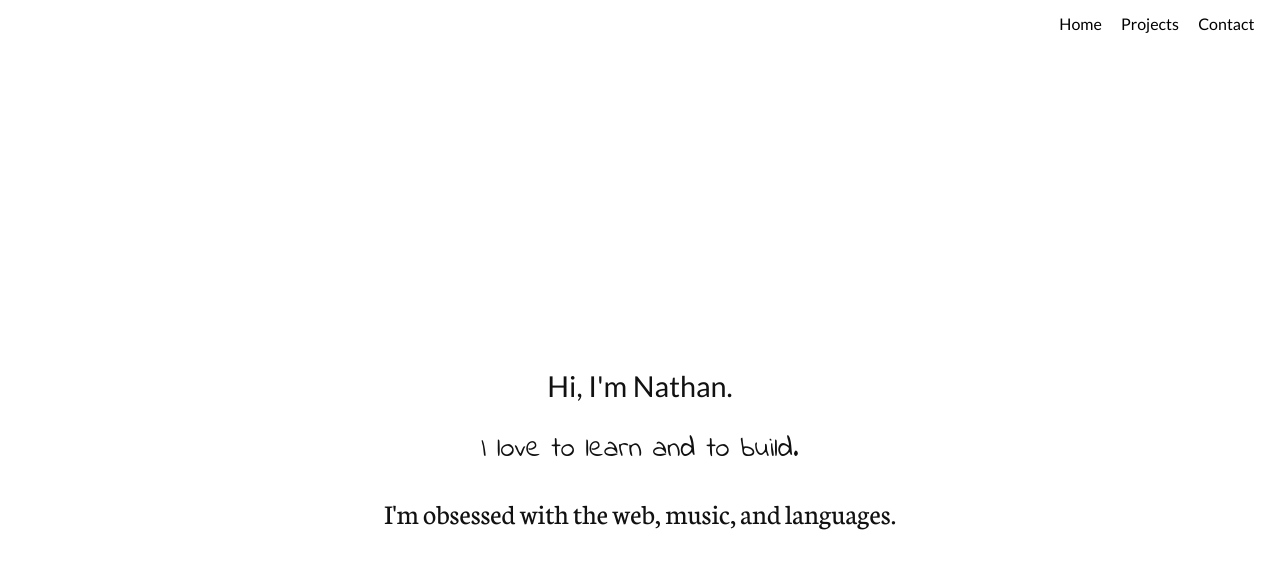
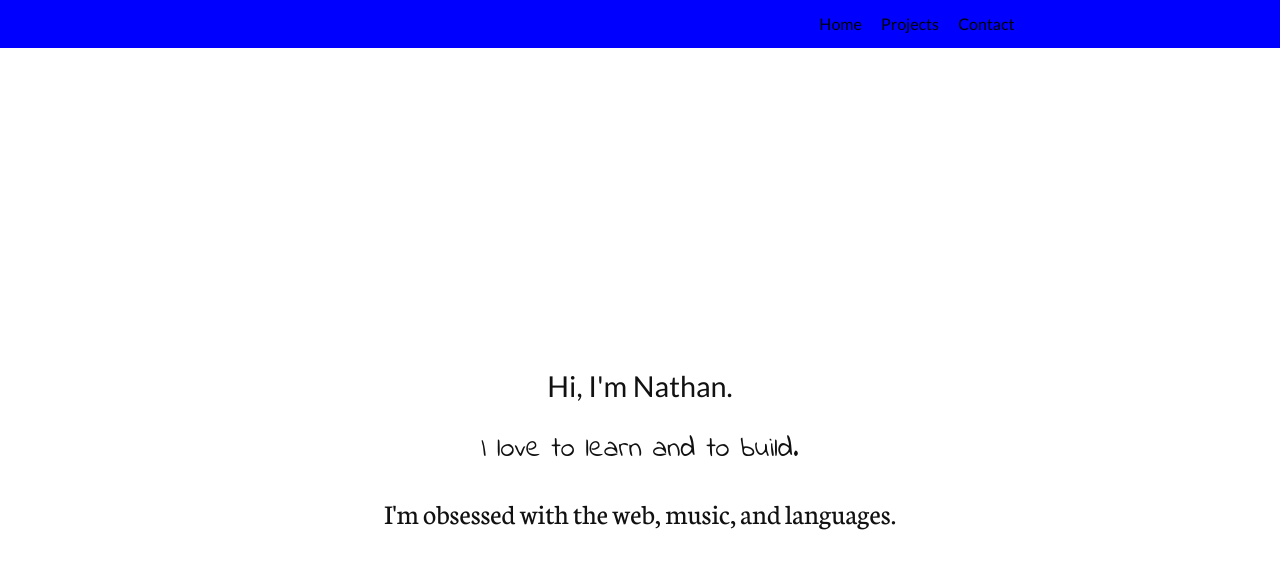
Before and after one commit to nwshane/nwshane.github.io, a Jekyll site: the page built from index.html, in a window 1280 px wide and 900 px high. Shown: the top 569 px of the window. Built offline with Jekyll 4.4.1, drawn with Linux system fonts in a browser that asks for light colours.

Commit message:
Added styles to limit width of content as screen width gets wider.

```diff
--- a/_includes/fonts.html
+++ b/_includes/fonts.html
@@ -1,3 +1,3 @@
-<link href='https://fonts.googleapis.com/css?family=Neuton' rel='stylesheet' type='text/css'>
 <link href='https://fonts.googleapis.com/css?family=Lato' rel='stylesheet' type='text/css'>
 <link href='https://fonts.googleapis.com/css?family=Indie+Flower' rel='stylesheet' type='text/css'>
+<link href='https://fonts.googleapis.com/css?family=Neuton' rel='stylesheet' type='text/css'>
--- /dev/null
+++ b/_sass/_mixins.scss
@@ -0,0 +1,8 @@
+@mixin m-limit-content-width {
+  max-width: $max-content-width;
+  margin: 0 auto;
+
+  @media (min-width: 650px) and (max-width: 800px) {
+    max-width: 650px;
+  }
+}
--- a/_sass/_variables.scss
+++ b/_sass/_variables.scss
@@ -7,3 +7,4 @@
 $brand-color:      #2a7ae2;
 
 $header-height: 3rem;
+$max-content-width: 800px;
--- a/_sass/components/_header.scss
+++ b/_sass/components/_header.scss
@@ -1,11 +1,13 @@
 .header {
-  background-color: white;
+  background-color: blue;
   z-index: 99;
   height: inherit;
 }
 
   .header-nav {
     height: inherit;
+
+    @include m-limit-content-width();
   }
 
     .header-nav-list {
--- a/_sass/components/_wrapper.scss
+++ b/_sass/components/_wrapper.scss
@@ -20,4 +20,6 @@
   .wrapper-bumped-down {
     padding-top: $header-height;
     z-index: 5;
+
+    @include m-limit-content-width();
   }
--- a/css/main.scss
+++ b/css/main.scss
@@ -6,6 +6,7 @@
 @import
         'normalize',
         'variables',
+        'mixins',
         'utilities',
         'components/header',
         'components/intro',
```
